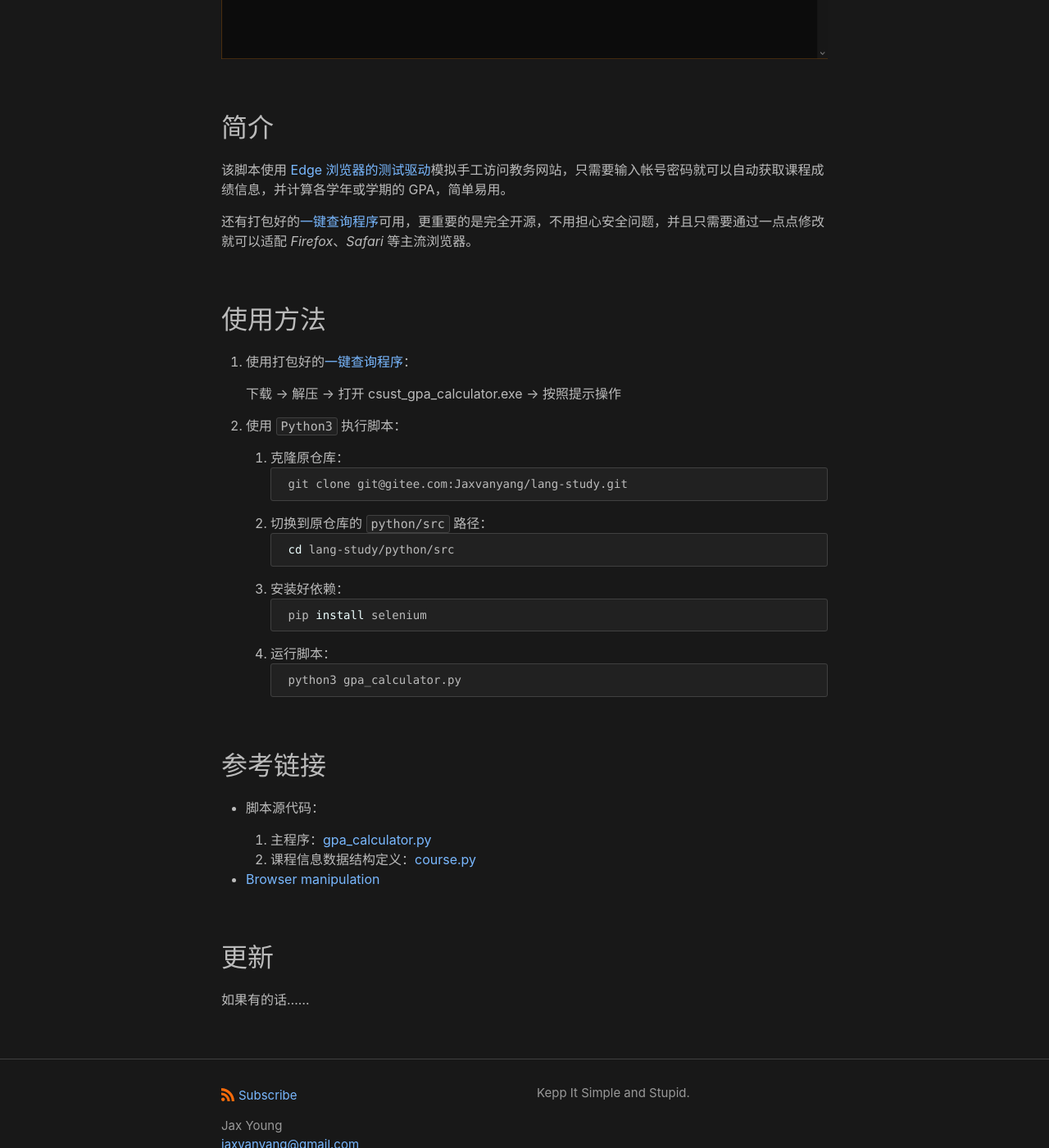
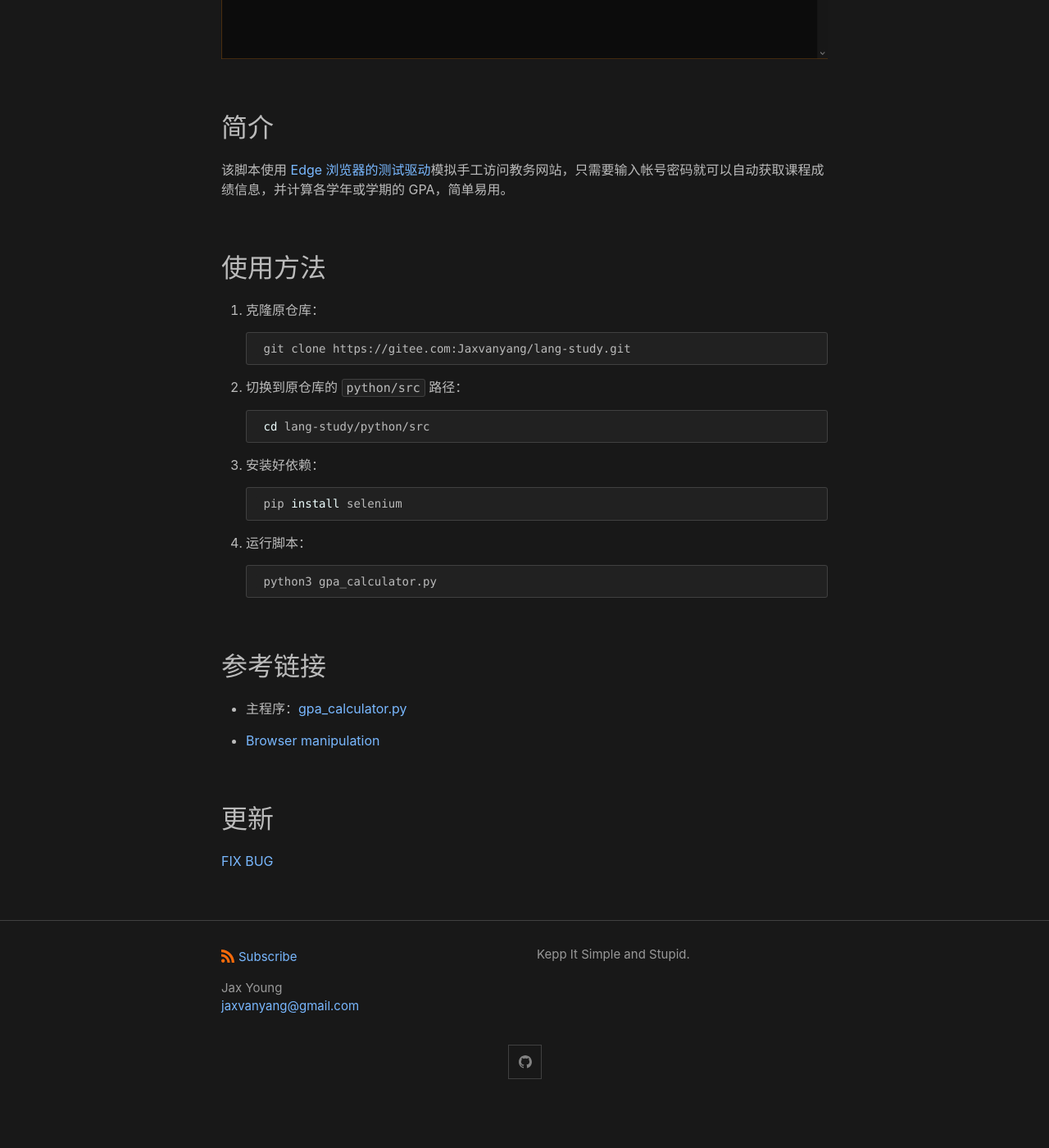
Before and after one commit to jaxvanyang/old.jaxvanyang.github.io, a Jekyll site: the page built from _posts/2021-05-05-gpa-calculator.md, in a window 1280 px wide and 1400 px high, scrolled down 517 px. Shown: the whole window at 82% size. Built offline with Jekyll 4.4.1, drawn with Linux system fonts in a browser that asks for light colours; comment, search, counter and statistics services are not loaded; after the commit the page ends 1868 px from its top, so only the background shows below that.

Commit message:
update post

````diff
--- a/_posts/2021-05-05-gpa-calculator.md
+++ b/_posts/2021-05-05-gpa-calculator.md
@@ -9,42 +9,39 @@ date: 2021-05-05 17:00:00 +0800
 
 该脚本使用 [Edge 浏览器的测试驱动](https://developer.microsoft.com/en-us/microsoft-edge/tools/webdriver/)模拟手工访问教务网站，只需要输入帐号密码就可以自动获取课程成绩信息，并计算各学年或学期的 GPA，简单易用。
 
-还有打包好的[一键查询程序](https://gitee.com/Jaxvanyang/lang-study/releases/csust_gpa_calculator_v0.4)可用，更重要的是完全开源，不用担心安全问题，并且只需要通过一点点修改就可以适配 *Firefox*、*Safari* 等主流浏览器。
-
 ## 使用方法
 
-1. 使用打包好的[一键查询程序](https://gitee.com/Jaxvanyang/lang-study/releases/csust_gpa_calculator_v0.4)：
+1. 克隆原仓库：
 
-    下载 -> 解压 -> 打开 csust_gpa_calculator.exe -> 按照提示操作
+	```bash
+	git clone https://gitee.com:Jaxvanyang/lang-study.git
+	```
 
-2. 使用 `Python3` 执行脚本：
+1. 切换到原仓库的 `python/src` 路径：
 
-    1. 克隆原仓库：
-        ```bash
-        git clone git@gitee.com:Jaxvanyang/lang-study.git
-        ```
-    1. 切换到原仓库的 `python/src` 路径：
-        ```bash
-        cd lang-study/python/src
-        ```
-    2. 安装好依赖：
-        ```bash
-        pip install selenium
-        ```
-    3. 运行脚本：
-        ```bash
-        python3 gpa_calculator.py
-        ```
+	```bash
+	cd lang-study/python/src
+	```
+
+2. 安装好依赖：
+
+	```bash
+	pip install selenium
+	```
+
+3. 运行脚本：
+
+	```bash
+	python3 gpa_calculator.py
+	```
 
 ## 参考链接
 
-- 脚本源代码：
 
-    1. 主程序：[gpa_calculator.py](https://gitee.com/Jaxvanyang/lang-study/blob/gpa/python/src/gpa_calculator.py)
-    2. 课程信息数据结构定义：[course.py](https://gitee.com/Jaxvanyang/lang-study/blob/gpa/python/src/course.py)
+- 主程序：[gpa_calculator.py](https://gitee.com/Jaxvanyang/lang-study/blob/gpa/python/src/gpa_calculator.py)
 
 - [Browser manipulation](https://www.selenium.dev/documentation/en/webdriver/browser_manipulation/)
 
 ## 更新
 
-如果有的话……
+[FIX BUG](https://gitee.com/Jaxvanyang/lang-study/commit/685ffad3c2e416bd02ba76963e24a13dc2802762)
````
